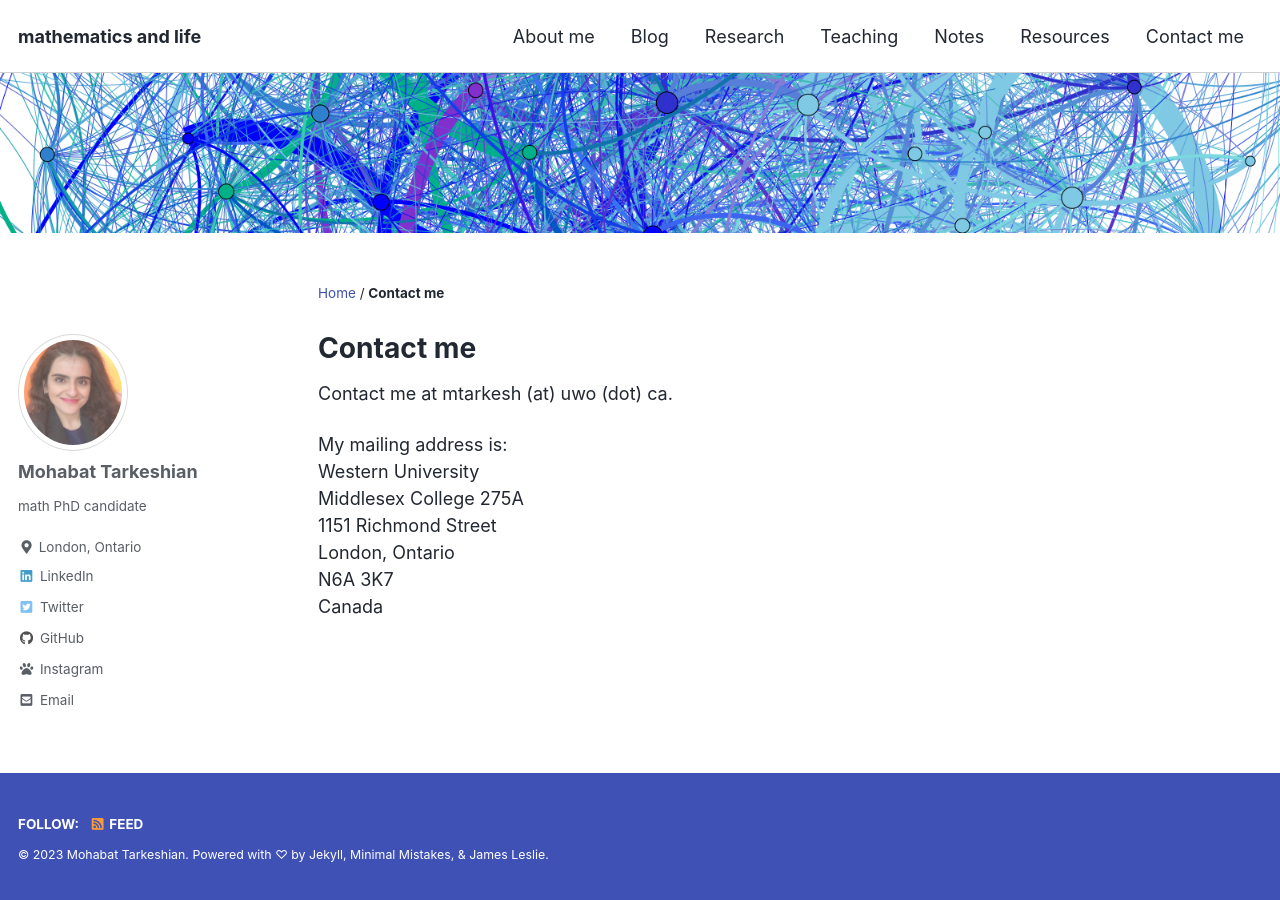
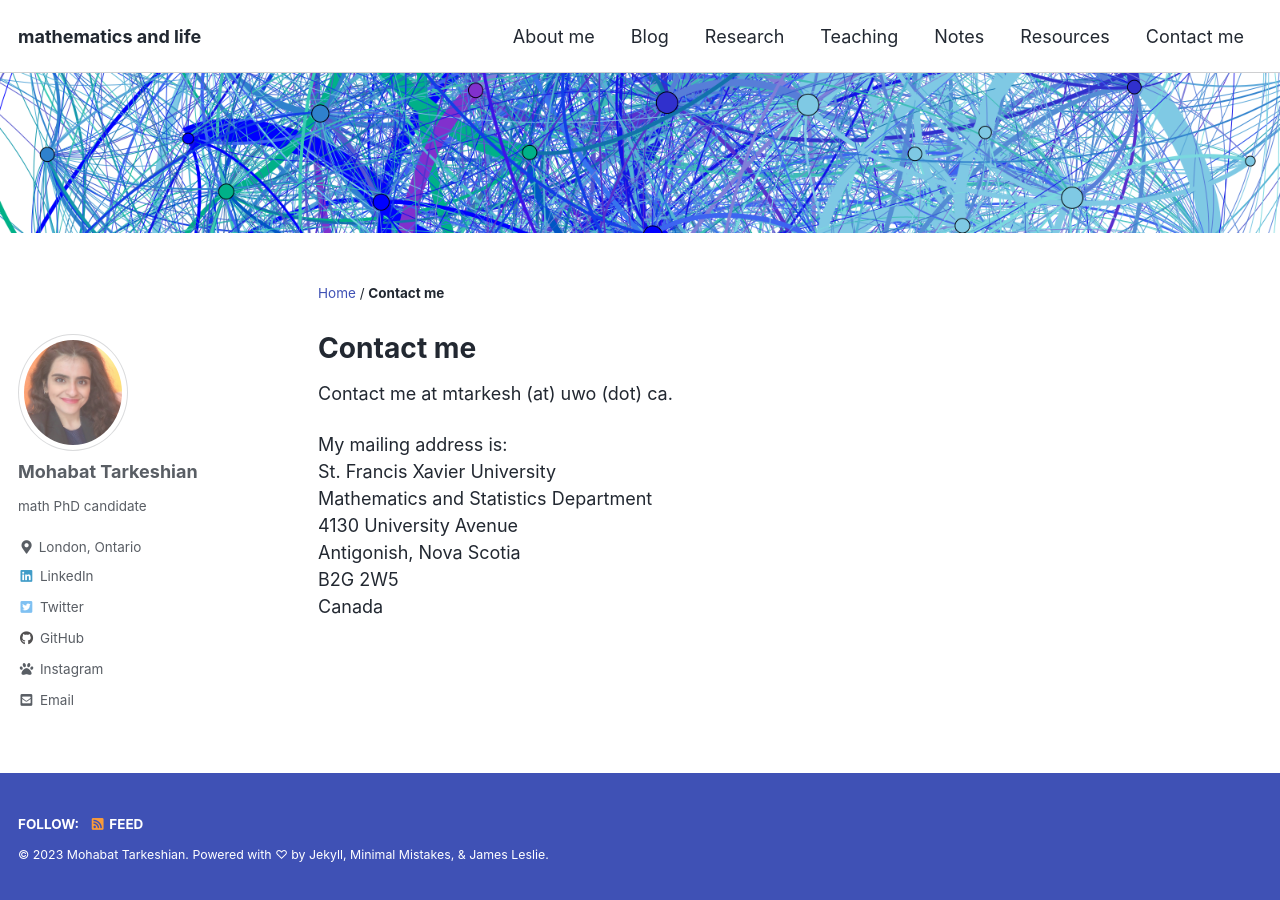
Before and after one commit to mohabatt/mohabatt.github.io, a Jekyll site: the page built from contact.md, in a window 1280 px wide. Built offline with Jekyll 4.4.1, drawn with Linux system fonts in a browser that asks for light colours; cached includes are drawn as plain includes.

Commit message:
Update contact.md

```diff
--- a/contact.md
+++ b/contact.md
@@ -6,9 +6,9 @@ title: Contact me
 Contact me at mtarkesh (at) uwo (dot) ca.
 
 <p>My mailing address is:<br/>
-Western University<br />
-Middlesex College 275A<br />
-1151 Richmond Street<br />
-London, Ontario<br />
-N6A 3K7<br />
+St. Francis Xavier University<br />
+Mathematics and Statistics Department<br />
+4130 University Avenue<br />
+Antigonish, Nova Scotia<br />
+B2G 2W5<br />
 Canada</p>
```
